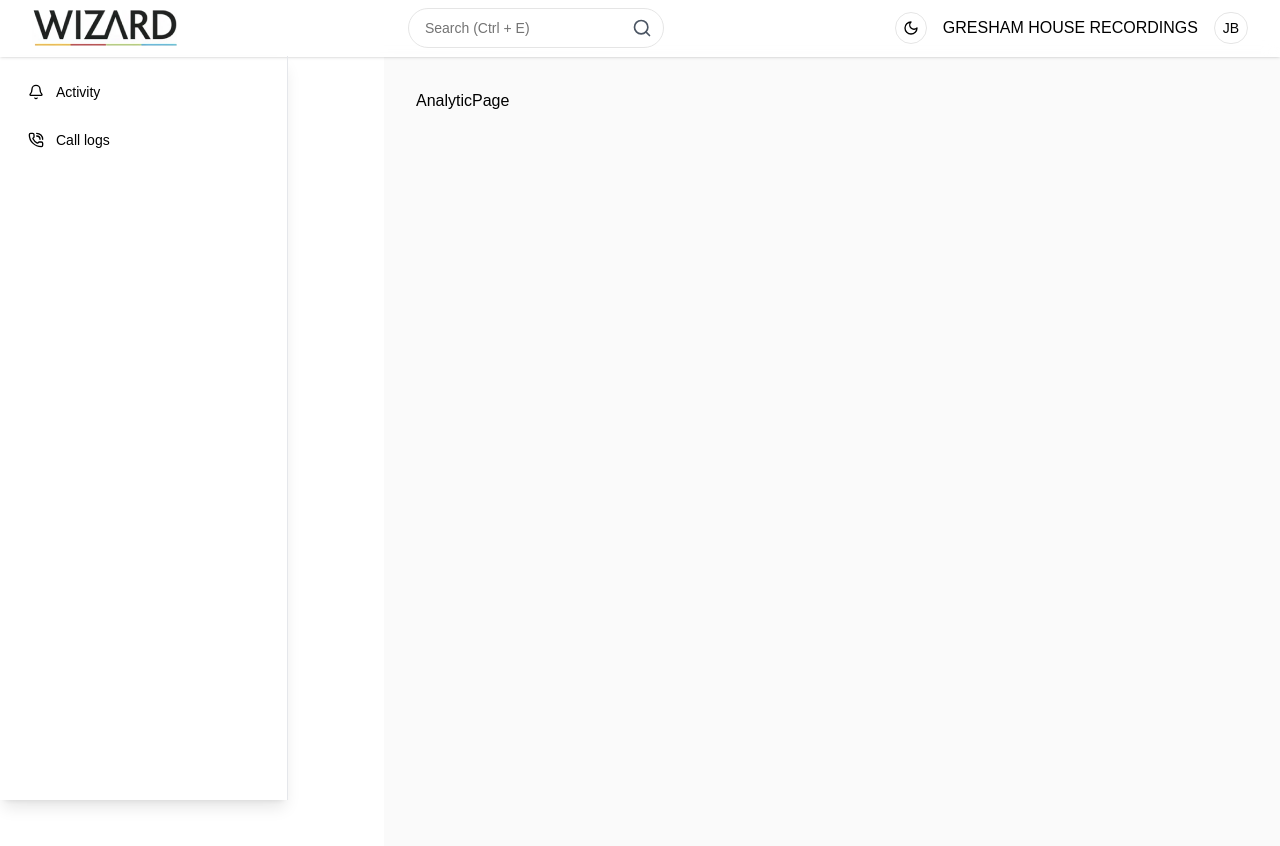
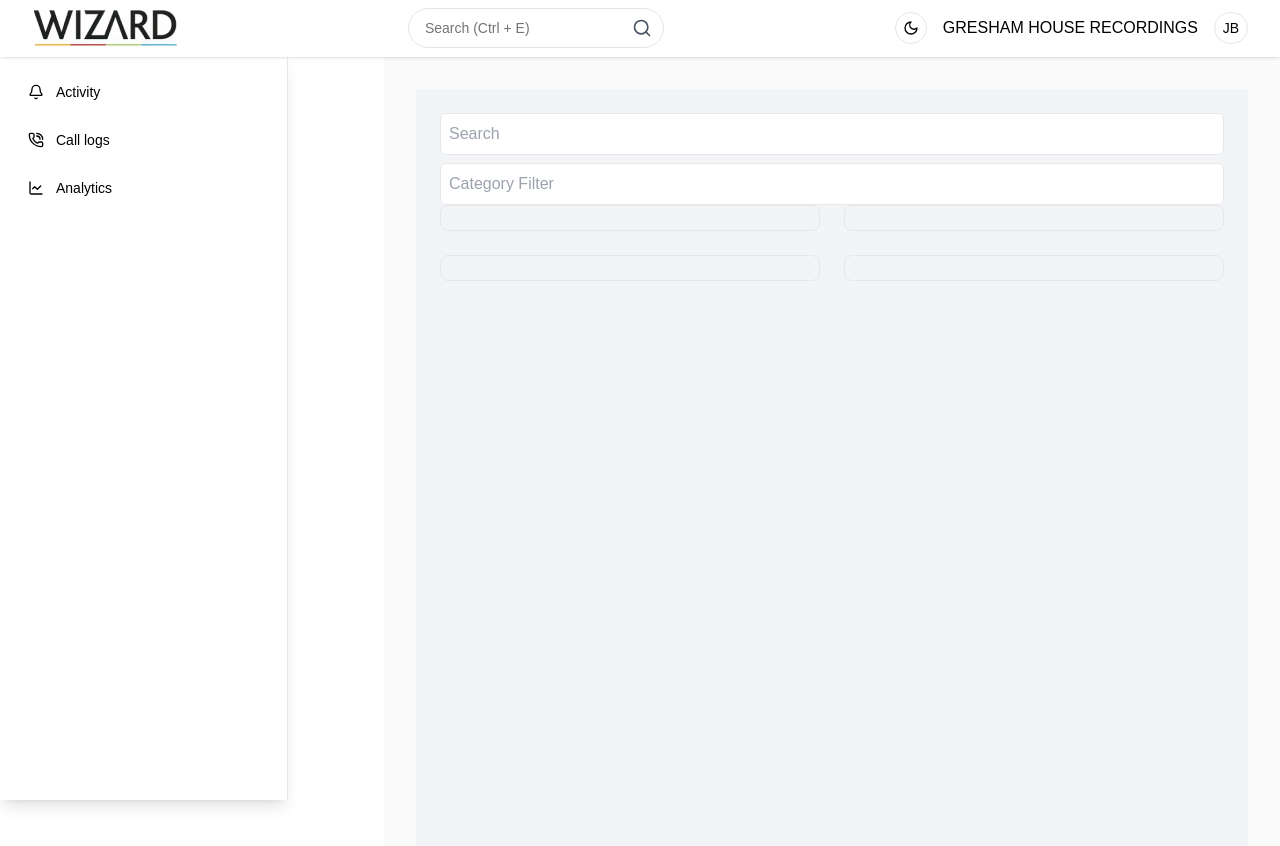
Before and after one commit to EmsiJoseph/greshamie.recordings, a Next.js app in the folder frontend/: page /admin/analytics in a window 1280 px wide. Shown: the top 846 px of the page. Built offline with nearby package versions, Linux system fonts and the light colour scheme.

Commit message:
analytics page

```diff
--- /dev/null
+++ b/frontend/api/analytics.ts
@@ -0,0 +1,31 @@
+// /app/api/analytics.ts
+
+import { IAnalyticsCategory, IAnalyticsFilters } from "@/lib/interfaces/analytic_interface";
+import { sampleAnalyticsData } from "./sample-data/analytics";
+
+
+
+export const sampleFetchAnalytics = async (options?: IAnalyticsFilters): Promise<IAnalyticsCategory[]> => {
+  await new Promise((resolve) => setTimeout(resolve, 1000)); // Simulate API delay
+
+  let filteredAnalytics: IAnalyticsCategory[] = sampleAnalyticsData;
+
+  if (options?.category) {
+    filteredAnalytics = filteredAnalytics.filter((stat) =>
+      stat.category.toLowerCase().includes(options.category!.toLowerCase())
+    );
+  }
+
+  if (options?.search) {
+    const searchTerm = options.search.toLowerCase();
+    filteredAnalytics = filteredAnalytics.map((stat) => ({
+      ...stat,
+      data: stat.data.filter((item) =>
+        item.label.toLowerCase().includes(searchTerm)
+      ),
+    })).filter((stat) => stat.data.length > 0); // Remove categories with no matching stats
+
+  }
+
+  return filteredAnalytics;
+};
--- /dev/null
+++ b/frontend/api/sample-data/analytics.ts
@@ -0,0 +1,36 @@
+import { IAnalyticsCategory } from "@/lib/interfaces/analytic_interface";
+
+export const sampleAnalyticsData: IAnalyticsCategory[] = [
+  {
+    category: "Live Stats",
+    data: [
+      { label: "In Progress", value: 10 },
+      { label: "Average Duration", value: "00:34:18" },
+      { label: "Max Duration", value: "01:40:00" },
+    ],
+  },
+  {
+    category: "Today's Stats",
+    data: [
+      { label: "Recordings", value: "00:25:23" },
+      { label: "Average Duration", value: "00:18:53" },
+      { label: "Max Duration", value: 4 },
+    ],
+  },
+  {
+    category: "All Time Live Stats",
+    data: [
+      { label: "In Progress", value: 24 },
+      { label: "Average Duration", value: "20:10:00" },
+      { label: "Max Duration", value: "50:30:20" },
+    ],
+  },
+  {
+    category: "Storage Stats",
+    data: [
+      { label: "Recordings", value: 1967 },
+      { label: "Screen Recordings", value: 54 },
+      { label: "Space Used (GB)", value: 29.12 },
+    ],
+  },
+];
--- /dev/null
+++ b/frontend/app/(protected)/admin/analytics/components/analytics-containers.tsx
@@ -0,0 +1,48 @@
+"use client";
+
+import React, { useState } from "react";
+import AnalyticsList from "./analytics-list";
+import { IAnalyticsFilters } from "@/lib/interfaces/analytic_interface";
+
+interface AnalyticsContainerProps {
+  filters: IAnalyticsFilters;
+  isFetching: boolean;
+  data: any;
+  onFilterChange: (updatedFilters?: IAnalyticsFilters) => void;
+}
+
+export default function AnalyticsContainer({
+  filters,
+  isFetching,
+  data,
+  onFilterChange,
+}: AnalyticsContainerProps) {
+  return (
+    <div>
+      {/* Filter Inputs */}
+      {/* Add your filter inputs here, similar to the 'CallListFilters' */}
+      <div>
+        {/* Example search filter */}
+        <input
+          type="text"
+          placeholder="Search"
+          value={filters.search}
+          onChange={(e) => onFilterChange({ ...filters, search: e.target.value })}
+          className="p-2 border rounded-md w-full"
+        />
+        {/* Example category filter */}
+        <input
+          type="text"
+          placeholder="Category Filter"
+          value={filters.category}
+          onChange={(e) => onFilterChange({ ...filters, category: e.target.value })}
+          className="p-2 border rounded-md w-full mt-2"
+        />
+      </div>
+
+      {/* Loading, Error, and Analytics List */}
+      {isFetching && <div className="text-center text-gray-500">Loading analytics...</div>}
+      {data && <AnalyticsList data={data} />}
+    </div>
+  );
+}
--- /dev/null
+++ b/frontend/app/(protected)/admin/analytics/components/analytics-list.tsx
@@ -0,0 +1,25 @@
+// /components/analytics-list.tsx
+
+import React from "react";
+
+interface StatItem {
+  label: string;
+  value: string | number;
+}
+
+interface AnalyticsListProps {
+  data: StatItem[];
+}
+
+export default function AnalyticsList({ data }: AnalyticsListProps) {
+  return (
+    <div className="grid grid-cols-1 md:grid-cols-2 gap-6">
+      {data.map((item, index) => (
+        <div key={index} className="border p-3 rounded-lg text-center">
+          <p className="text-gray-600 text-sm">{item.label}</p>
+          <p className="text-lg sm:text-xl md:text-2xl font-bold">{item.value}</p>
+        </div>
+      ))}
+    </div>
+  );
+}
--- a/frontend/app/(protected)/admin/analytics/page.tsx
+++ b/frontend/app/(protected)/admin/analytics/page.tsx
@@ -1,7 +1,48 @@
-import React from 'react'
+'use client'
 
-export default function AnalyticPage() {
+import React, { useEffect } from 'react';
+import { useQuery } from '@tanstack/react-query';
+import { sampleFetchAnalytics } from '@/api/analytics';
+import { useUpdateUrlParams } from '@/hooks/browser-url-params/use-update-url-params';
+import { useGetUrlParams } from '@/hooks/browser-url-params/use-get-url-params';
+import AnalyticsContainer from './components/analytics-containers';
+import { IAnalyticsFilters } from '@/lib/interfaces/analytic_interface';
+
+export default function AnalyticsPage() {
+  const { updateUrlParams } = useUpdateUrlParams();
+  const getUrlParams = useGetUrlParams();
+
+  // Get filter values from URL
+  const search = getUrlParams('search') || '';
+  const category = getUrlParams('category') || ''; // Assuming a 'category' filter
+  const filters: IAnalyticsFilters = { search, category };
+
+  // Fetch analytics data based on filters
+  const { data, isFetching, refetch } = useQuery({
+    queryKey: ['analytics', filters],
+    queryFn: () => sampleFetchAnalytics(filters),
+  });
+
+  // Re-fetch data when URL params change
+  useEffect(() => {
+    refetch();
+  }, [search, category, refetch]);
+
+  // Function to handle updates from filters
+  const handleFilterChange = (updatedFilters?: IAnalyticsFilters) => {
+    updateUrlParams(updatedFilters);
+  };
+
   return (
-    <div>AnalyticPage</div>
-  )
+    <div className="p-6 bg-gray-100 min-h-screen">
+      {/* Filter UI (optional) */}
+      {/* Add your custom filter component here if needed */}
+      <AnalyticsContainer
+        filters={filters}
+        isFetching={isFetching}
+        data={data}
+        onFilterChange={handleFilterChange}
+      />
+    </div>
+  );
 }
--- a/frontend/constants/sidebar-content.js
+++ b/frontend/constants/sidebar-content.js
@@ -1,4 +1,4 @@
-import { LayoutDashboard } from 'lucide-react';
+import { ChartLine, LayoutDashboard } from 'lucide-react';
 import { Bell } from 'lucide-react';
 import { PhoneCall } from 'lucide-react';
 import { Book } from 'lucide-react';
@@ -16,6 +16,11 @@ export const SIDEBAR_ITEMS = {
             icon: PhoneCall,
             url: '/admin/call-logs',
         },
+        {
+            title: 'Analytics',
+            icon: ChartLine,
+            url: '/admin/analytics',
+        },
     ],
 
 }
--- /dev/null
+++ b/frontend/lib/interfaces/analytic_interface.ts
@@ -0,0 +1,19 @@
+// /app/api/interfaces/analytics.interface.ts
+
+// Represents a single statistic (e.g., "In Progress", "Max Duration")
+export interface IStatItem {
+    label: string; // The label for the stat, such as "In Progress" or "Max Duration"
+    value: string | number; // The value of the stat, can be a string or a number (e.g., "00:34:18" or 10)
+  }
+
+  // Represents a category of analytics data
+  export interface IAnalyticsCategory {
+    category: string; // The category name (e.g., "Live Stats", "Today's Stats")
+    data: IStatItem[]; // An array of IStatItem representing the stats in this category
+  }
+
+  // Represents the filters for querying analytics data
+  export interface IAnalyticsFilters {
+    category?: string; // Optional category filter
+    search?: string;   // Optional search term to filter stats by label
+  }
--- a/frontend/package.json
+++ b/frontend/package.json
@@ -25,6 +25,7 @@
     "class-variance-authority": "^0.7.1",
     "clsx": "^2.1.1",
     "lucide-react": "^0.474.0",
+    "monorepo": "github:radix-ui/themes",
     "next": "^15.1.6",
     "next-safe-action": "^7.10.2",
     "next-themes": "^0.4.4",
```
Also changed, not shown: 1 other file (tests, documents, lock files or other folders).
